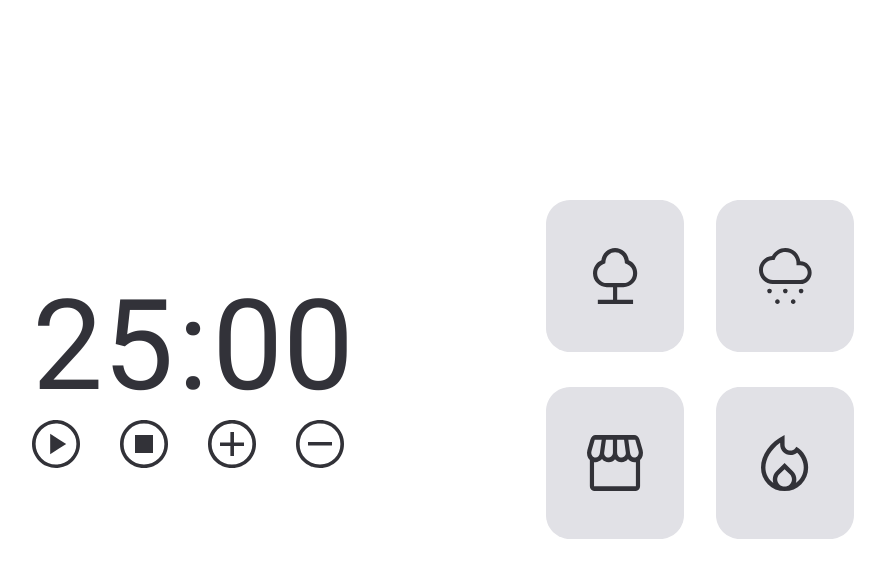
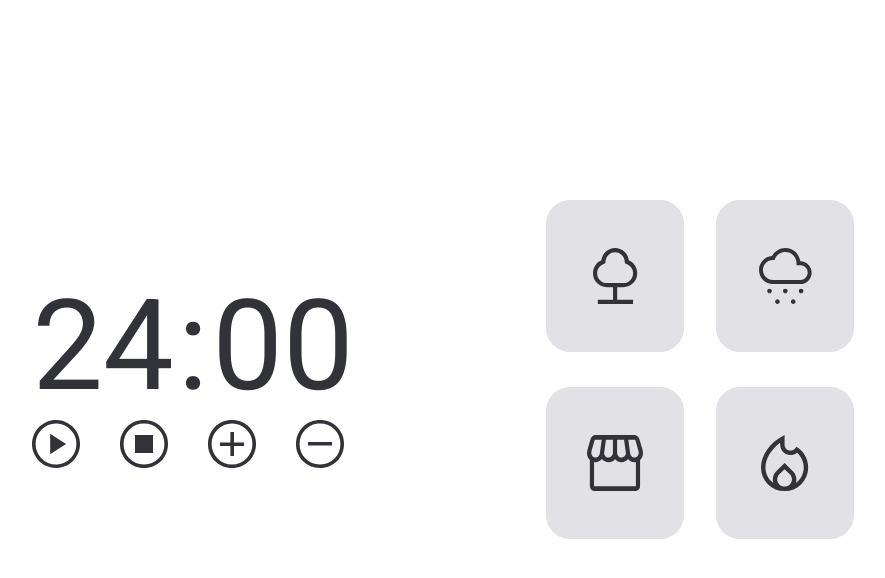
Before and after one commit to Cartaxo1/stage05-desafios, a plain HTML site: page desafio02/index.html in a window 1280 px wide. Both pictures are taken after a click on the button 253 px from the left and 445 px from the top of the page. Shown: the whole page, without its empty margins (197-1082 px from the left). Drawn offline with Linux system fonts and the light colour scheme.

Commit message:
timer commit

```diff
--- a/desafio02/index.html
+++ b/desafio02/index.html
@@ -16,9 +16,9 @@
     <main>
       <div class="left-side">
         <div class="timer">
-          <span>25</span>
+          <span class="minutes">25</span>
           <span>:</span>
-          <span>00</span>
+          <span class="seconds">00</span>
         </div>
         <div id="buttons">
           <button class="play">
--- a/desafio02/js/index.js
+++ b/desafio02/js/index.js
@@ -1,23 +1,36 @@
-const buttons = document.querySelectorAll(".button");
+const minutesDisplay = document.querySelector(".minutes");
+const secondsDisplay = document.querySelector(".seconds");
+const buttonPLay = document.querySelector(".play");
+const buttonStop = document.querySelector(".stop");
+const buttonAdd = document.querySelector(".add-5");
+const buttonSub = document.querySelector(".sub-5");
 
-for (const button of buttons) {
-  button.addEventListener("click", handleButtonClick);
+
+function updateTimerDisplay(minutes, seconds) {
+  minutesDisplay.textContent = String(minutes).padStart(2, "0");
+  secondsDisplay.textContent = String(seconds).padStart(2, "0");
 }
 
-function handleButtonClick(event) {
-  const bg = event.currentTarget.querySelector(".bg");
-  const design = event.currentTarget.querySelector(".design");
+buttonPLay.addEventListener("click", countdown);
 
-  const activeBgButton = document.querySelector(".button .bg.active");
-  if (activeBgButton) {
-    activeBgButton.classList.remove("active");
-  }
+function countdown() {
+  setTimeout(function () {
+    let seconds = Number(secondsDisplay.textContent);
+    let minutes = Number(minutesDisplay.textContent);
+    updateTimerDisplay(minutes, 0);
 
-    const activeDesign = document.querySelector(".button .design.active-fill");
-  if (activeDesign) {
-    activeDesign.classList.remove("active-fill");
-  }
+    if (minutes <= 0) {
+      updateTimerDisplay(25, 0)
+      return;
+    }
 
-  bg.classList.add("active");
-  design.classList.add("active-fill");
+    if (seconds <= 0) {
+      seconds = 2;
+      --minutes;
+    }
+
+    updateTimerDisplay(minutes, String(seconds - 1));
+
+    countdown();
+  }, 1000);
 }
```
Also changed, not shown: desafio02/js/sounds.js (added, +23 -0 lines).
